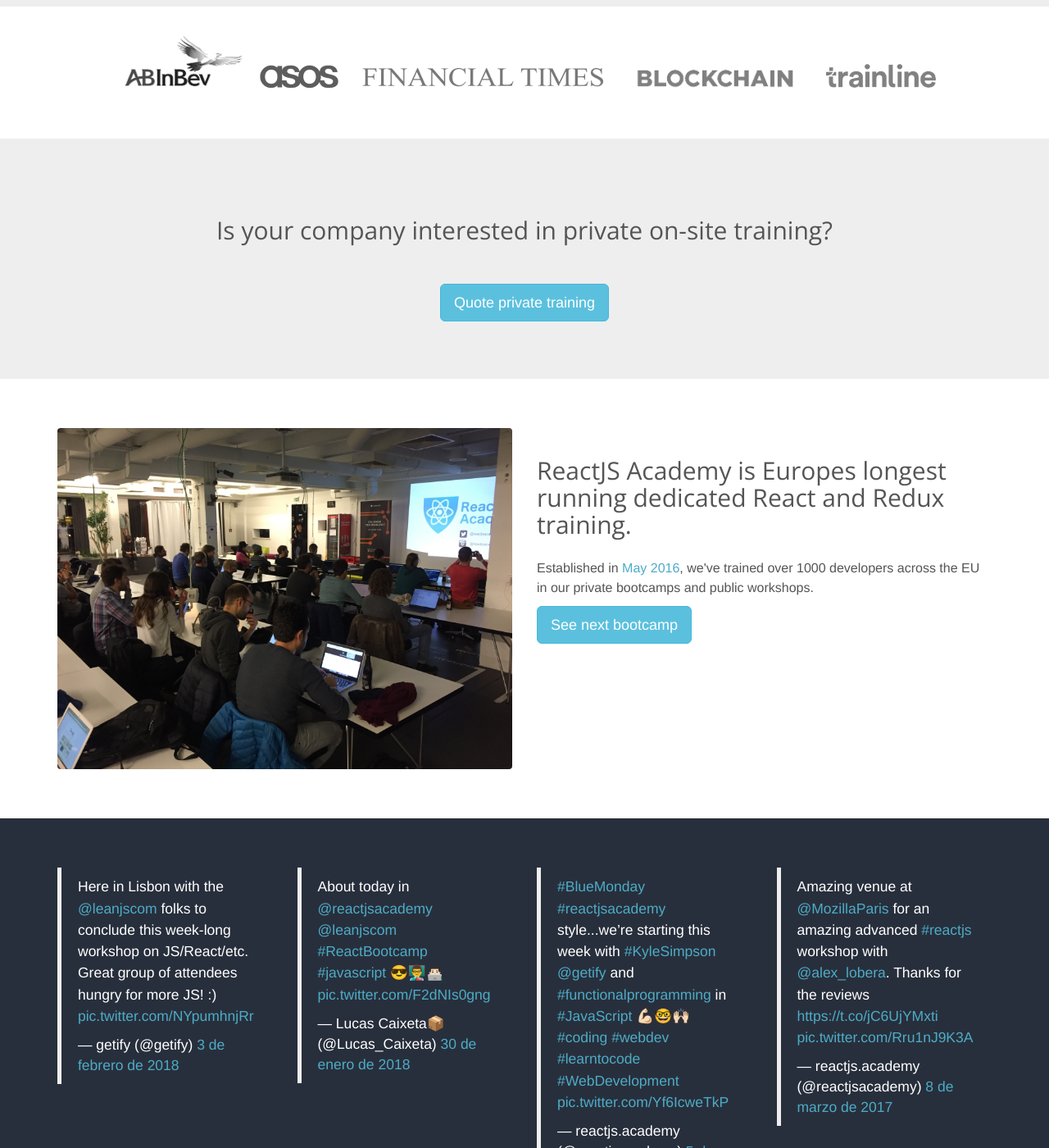
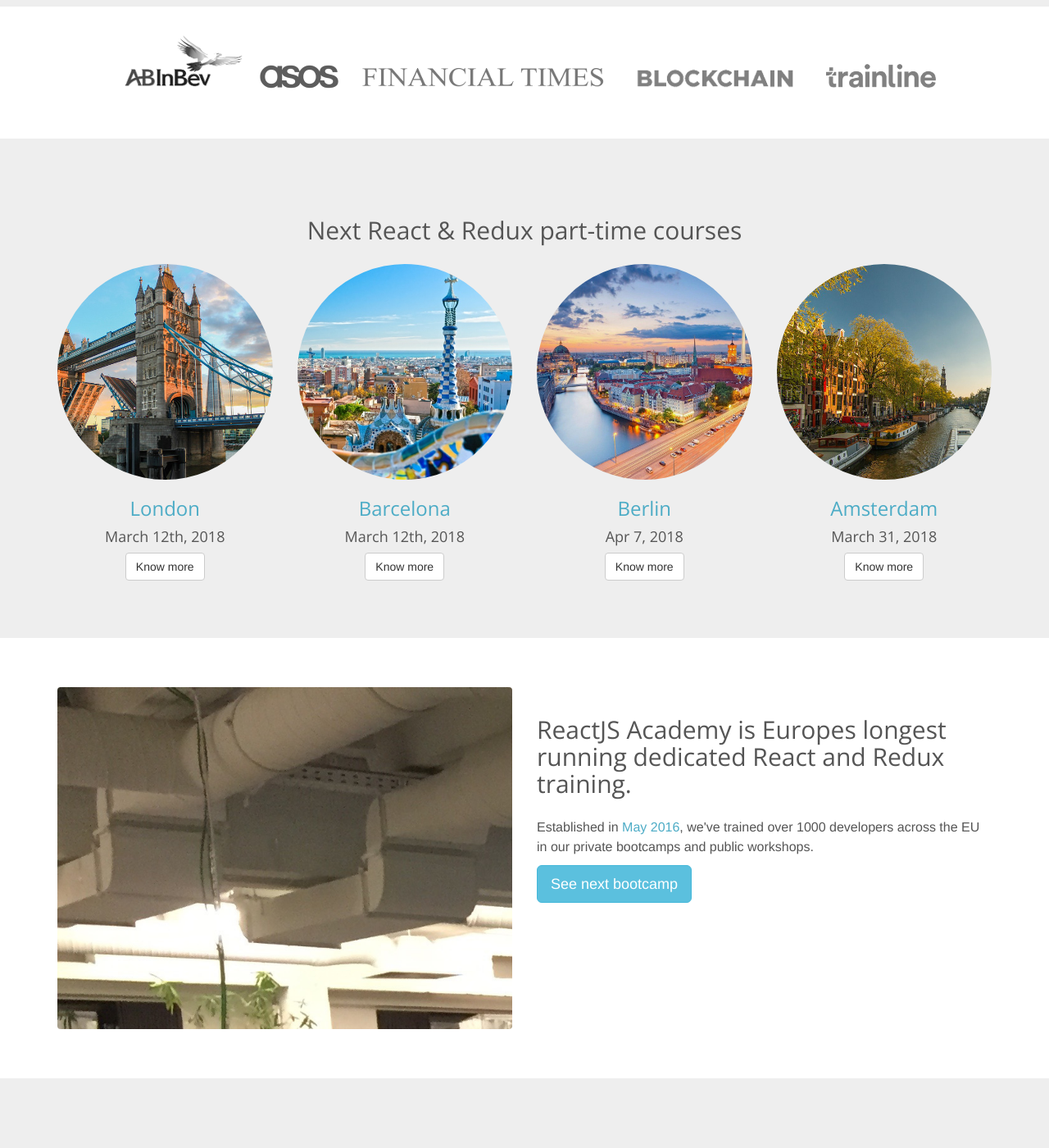
Before and after one commit to reactgraphqlacademy/reactjs.academy_OLD_JEKYLL_SITE, a Jekyll site: the page built from index.html, in a window 1280 px wide and 1400 px high, scrolled down 763 px. Shown: the whole window at 82% size. Built offline with Jekyll 4.4.1, drawn with Linux system fonts in a browser that asks for light colours; nearby versions of some CDN libraries; comment, search, counter and statistics services are not loaded; some of the changed text lies outside the part shown.

Commit message:
updates home page next trainings

```diff
--- a/index.html
+++ b/index.html
@@ -46,16 +46,87 @@ img: https://s3-eu-west-1.amazonaws.com/masters-directory/reactacademy-web.jpg
 	{% include logos-companies.html %}
 </div>
 
-<div class="section grey-bg">
-	<div class="container">
+
+<div class="section grey-txt grey-bg">
+	<div class="container text-center">
 		<div class="row">
-			<div class="col-md-10 col-md-offset-1 text-center">
-				<h2 class="text-center">Is your company interested in private on-site training?</h2>
+			<div class="col-md-12">
+        <h2>
+          Next React & Redux part-time courses
+        </h2>
+      </div>
+    </div>
+		<div class="row text-center other-locations">
+			<div class="col-xs-6 col-md-3">
+        <a href="/react-redux-training-london">
+          <img class="img-circle img-responsive" src="/assets/img/london.jpg" alt="London" />
+        </a>
+        <h3>
+          <a href="/react-redux-training-london">
+          London
+          </a>
+        </h3>
+        <h4>
+          March 12th, 2018
+        </h4>
         <p>
-          <br><a href="mailto:hello@reactjs.academy?subject=Quote on-site private training" class="btn btn-info btn-lg">Quote private training</a>
+          <a href="/react-redux-training-london" class="btn btn-default">Know more</a>
+        </p>
+        <hr class="visible-xs visible-sm">
+			</div>
+      <div class="col-xs-6 col-md-3">
+        <a href="/react-redux-training-barcelona">
+          <img class="img-circle img-responsive" src="/assets/img/barcelona.jpg" alt="Barcelona" />
+        </a>
+        <h3>
+          <a href="/react-redux-training-barcelona">
+          Barcelona
+          </a>
+        </h3>
+        <h4>
+          March 12th, 2018
+        </h4>
+        <p>
+          <a href="/react-redux-training-barcelona" class="btn btn-default">Know more</a>
+        </p>
+        <hr class="visible-xs visible-sm">
+			</div>
+      <div>
+  			<div class="col-xs-6 col-md-3">
+          <a href="/react-redux-training-berlin">
+            <img class="img-circle img-responsive" src="/assets/img/berlin.jpg" alt="Berlin" />
+          </a>
+          <h3>
+            <a href="/react-redux-training-berlin">
+            Berlin
+            </a>
+          </h3>
+          <h4>
+            Apr 7, 2018
+          </h4>
+          <p>
+            <a href="/react-redux-training-berlin" class="btn btn-default">Know more</a>
+          </p>
+          <hr class="visible-xs visible-sm">
+  			</div>
+      </div>
+			<div class="col-xs-6 col-md-3">
+        <a href="/react-redux-training-amsterdam">
+          <img class="img-circle img-responsive" src="/assets/img/amsterdam.jpg" alt="Amsterdam" />
+        </a>
+        <h3>
+          <a href="/react-redux-training-amsterdam">
+          Amsterdam
+          </a>
+        </h3>
+        <h4>
+          March 31, 2018
+        </h4>
+        <p>
+          <a href="/react-redux-training-amsterdam" class="btn btn-default">Know more</a>
         </p>
 			</div>
-		</div>
+    </div>
 	</div>
 </div>
 
@@ -102,94 +173,18 @@ img: https://s3-eu-west-1.amazonaws.com/masters-directory/reactacademy-web.jpg
   </div>
 </div>
 
-<!--
-<div class="section grey-txt grey-bg">
-	<div class="container text-center">
+<div class="section grey-bg">
+	<div class="container">
 		<div class="row">
-			<div class="col-md-12">
-        <h2>
-          Next React, Redux, GraphQL Courses
-        </h2>
-      </div>
-    </div>
-		<div class="row text-center other-locations">
-			<div class="col-xs-6 col-md-3">
-        <a href="/react-redux-training-london">
-          <img class="img-circle img-responsive" src="/assets/img/london.jpg" alt="London" />
-        </a>
-        <h3>
-          <a href="/react-redux-training-london">
-          London
-          </a>
-          <a href="/react-redux-training-london" class="btn btn-default">Attend</a>
-        </h3>
-        <hr class="visible-xs visible-sm">
+			<div class="col-md-10 col-md-offset-1 text-center">
+				<h2 class="text-center">Is your company interested in private on-site training?</h2>
+        <p>
+          <br><a href="mailto:hello@reactjs.academy?subject=Quote on-site private training" class="btn btn-info btn-lg">Quote private training</a>
+        </p>
 			</div>
-      <div>
-  			<div class="col-xs-6 col-md-3">
-          <a href="/react-redux-training-berlin">
-            <img class="img-circle img-responsive" src="/assets/img/berlin.jpg" alt="Berlin" />
-          </a>
-          <h3>
-            <a href="/react-redux-training-berlin">
-            Berlin
-            </a>
-            <a href="/react-redux-training-berlin" class="btn btn-default">Attend</a>
-          </h3>
-          <hr class="visible-xs visible-sm">
-  			</div>
-      </div>
-
-			<div class="col-xs-6 col-md-3">
-        <a href="/react-redux-training-amsterdam">
-          <img class="img-circle img-responsive" src="/assets/img/amsterdam.jpg" alt="Amsterdam" />
-        </a>
-        <h3>
-          <a href="/react-redux-training-amsterdam">
-          Amsterdam
-          </a>
-          <a href="/react-redux-training-amsterdam" class="btn btn-default">Attend</a>
-        </h3>
-        <hr class="visible-xs visible-sm">
-			</div>
-
-			<div class="col-xs-6 col-md-3">
-        <a href="/react-redux-training-brussels">
-          <img class="img-circle img-responsive" src="/assets/img/brussels.jpg" alt="Brussels" />
-        </a>
-        <h3>
-          <a href="/react-redux-training-brussels">
-          Brussels
-          </a>
-          <a href="mailto:hello@reactjs.academy?subject=Next public bootcamps" class="btn btn-default">Attend</a>
-        </h3>
-			</div>
-			<div class="col-xs-6 col-md-3">
-        <a href="/react-redux-training">
-          <img class="img-circle img-responsive" src="/assets/img/europe.jpg" alt="Europe" />
-        </a>
-        <h3>
-          <a href="/react-redux-training">
-          All locations &#xbb;
-          </a>
-        </h3>
-			</div>
-			<div class="col-xs-6 col-md-3">
-        <a href="/react-redux-training-brussels">
-          <img class="img-circle img-responsive" src="/assets/img/brussels.jpg" alt="Brussels" />
-        </a>
-        <h3>
-          <a href="/react-redux-training-brussels">
-          Brussels
-          </a>
-          <a href="/react-redux-training-brussels" class="btn btn-default">Attend</a>
-        </h3>
-        <hr class="visible-xs visible-sm">
-			</div>
-    </div>
+		</div>
 	</div>
-</div> -->
-
+</div>
 
 {% include tweets.html %}
 
```
Also changed, not shown: assets/img/reactjs-academy.jpg.
